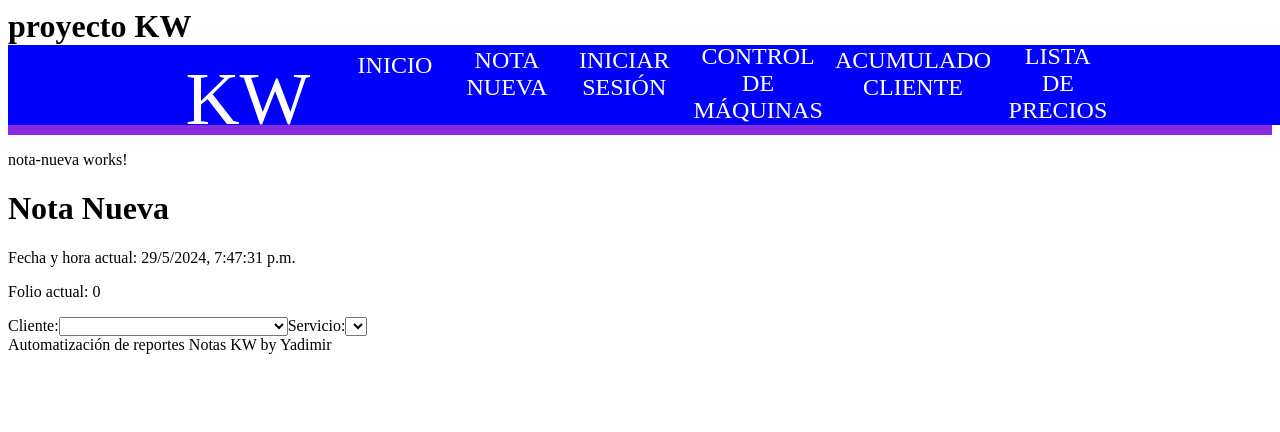
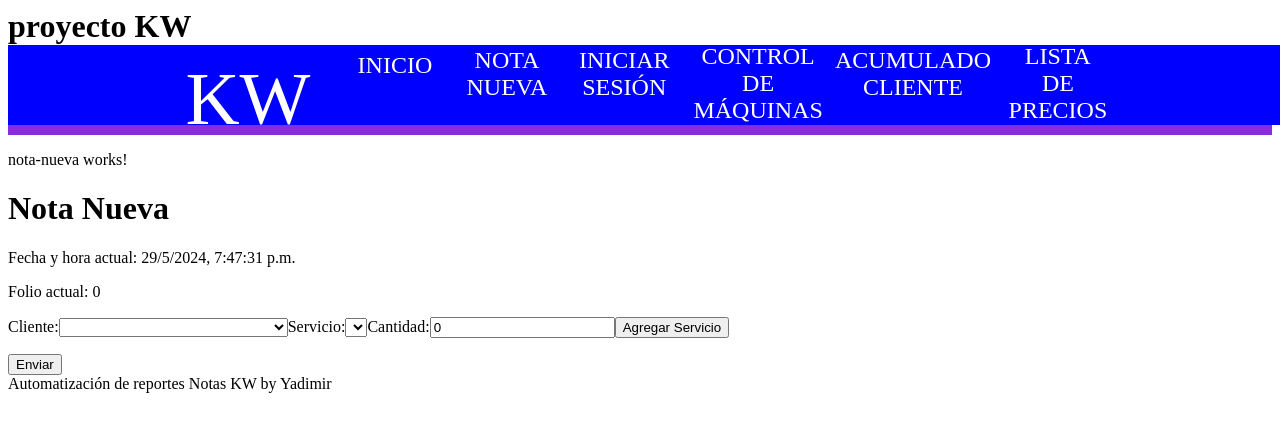
Before and after one commit to YadimirCovBel/kwPeoy02, an Angular app in the folder proyLavanderia02/: page /nota-nueva in a window 1280 px wide. Shown: the top 432 px of the page. Built offline with nearby package versions, Linux system fonts and the light colour scheme.

Commit message:
se cambio de lugar un div

```diff
--- a/proyLavanderia02/src/app/nota-nueva/nota-nueva.component.html
+++ b/proyLavanderia02/src/app/nota-nueva/nota-nueva.component.html
@@ -19,10 +19,10 @@
   <select [(ngModel)]="razonDescarteSeleccionada">
     <option *ngFor="let razon of razonesDescarte" [value]="razon">{{ razon }}</option>
   </select>
-
+</div>
   <label>Cantidad:</label>
   <input type="number" [(ngModel)]="cantidad">
-  <button (click)="agregarServicio()">Agregar Servicio</button>
+  <button (click)="agregarServicio()" [disabled]="clienteSeleccionado === 'descartesHospitalSanJavier' && !razonDescarteSeleccionada">Agregar Servicio</button>
   <ul>
     <li *ngFor="let servicio of listaServicios">{{servicio.servicio}}: {{servicio.cantidad}}</li>
   </ul>
```
